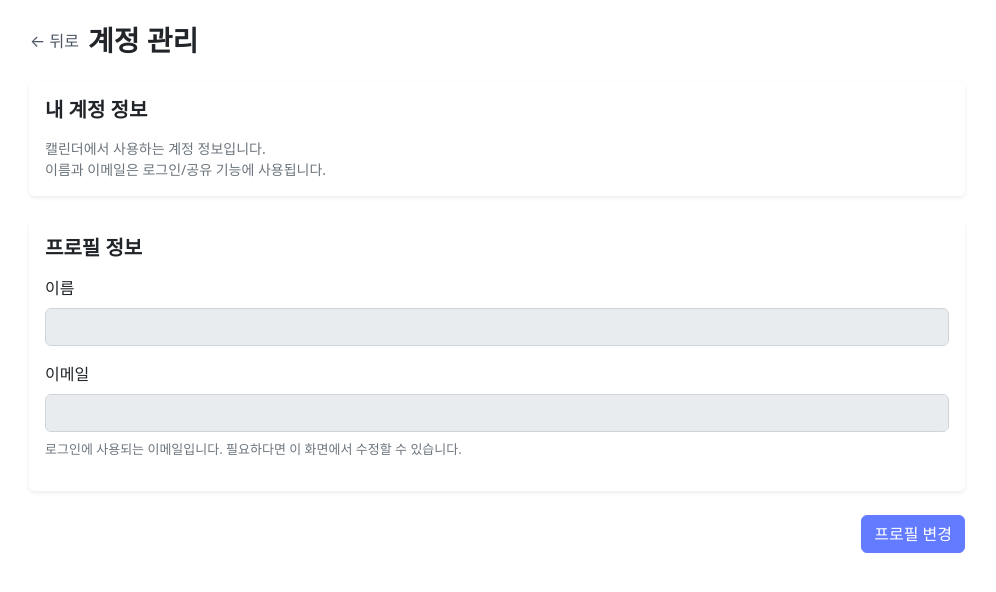
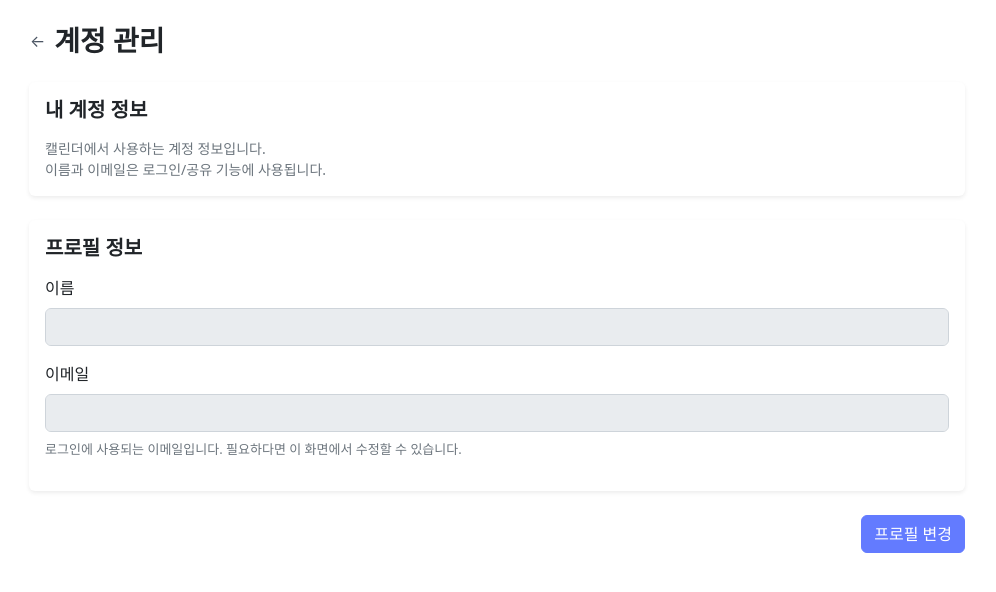
Before and after one commit to slao-df/Calendar, a React (Vite) app in the folder react-calendar-mern-master/: page /account in a window 1280 px wide. Shown: the top 592 px of the page, without its empty margins (143-1139 px from the left). Built offline with nearby package versions, Linux system fonts and the light colour scheme.

Commit message:
Update AccountSettingsPage.jsx

```diff
--- a/react-calendar-mern-master/src/account/AccountSettingsPage.jsx
+++ b/react-calendar-mern-master/src/account/AccountSettingsPage.jsx
@@ -101,7 +101,7 @@ const AccountSettingsPage = () => {
           className="btn btn-link p-0 me-2"
           style={{ textDecoration: "none", color: "#4b5563" }}
         >
-          ← 뒤로
+          ←
         </button>
         <h3 className="m-0 fw-bold">계정 관리</h3>
       </div>
```
